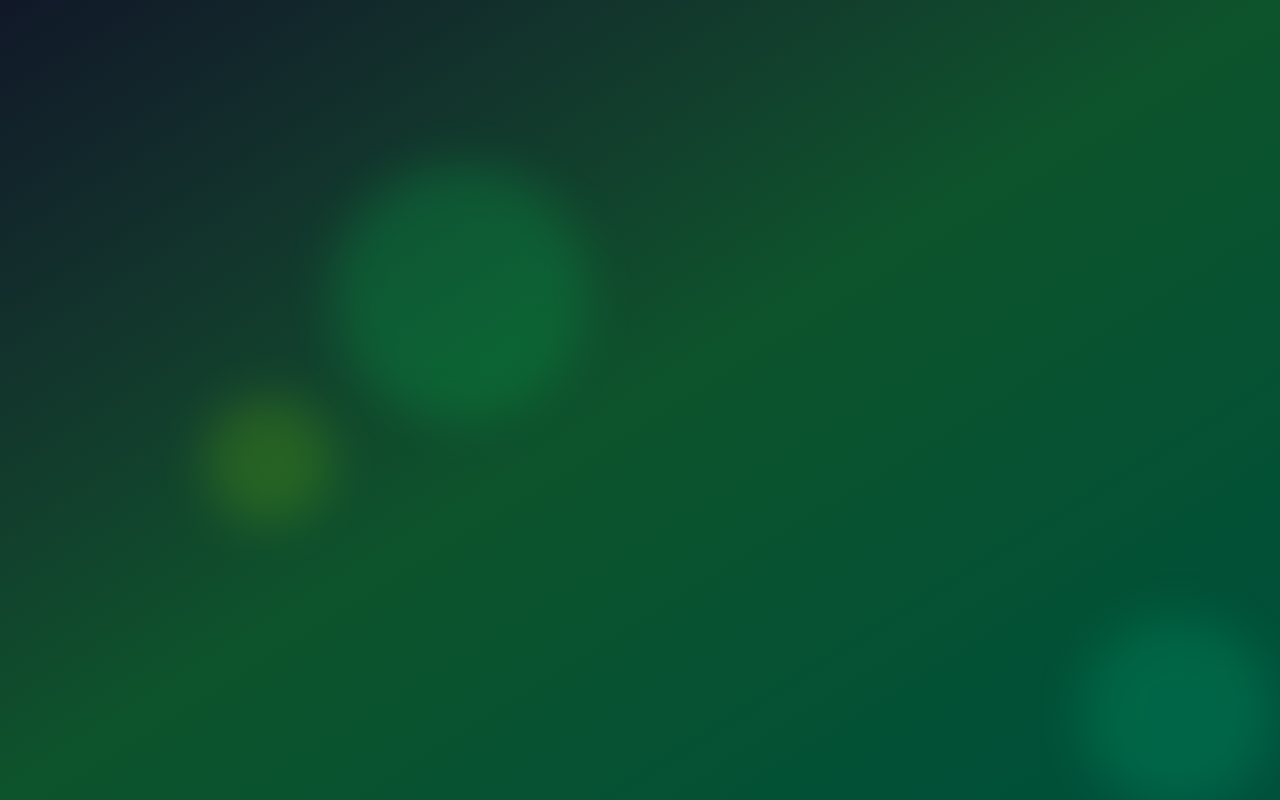
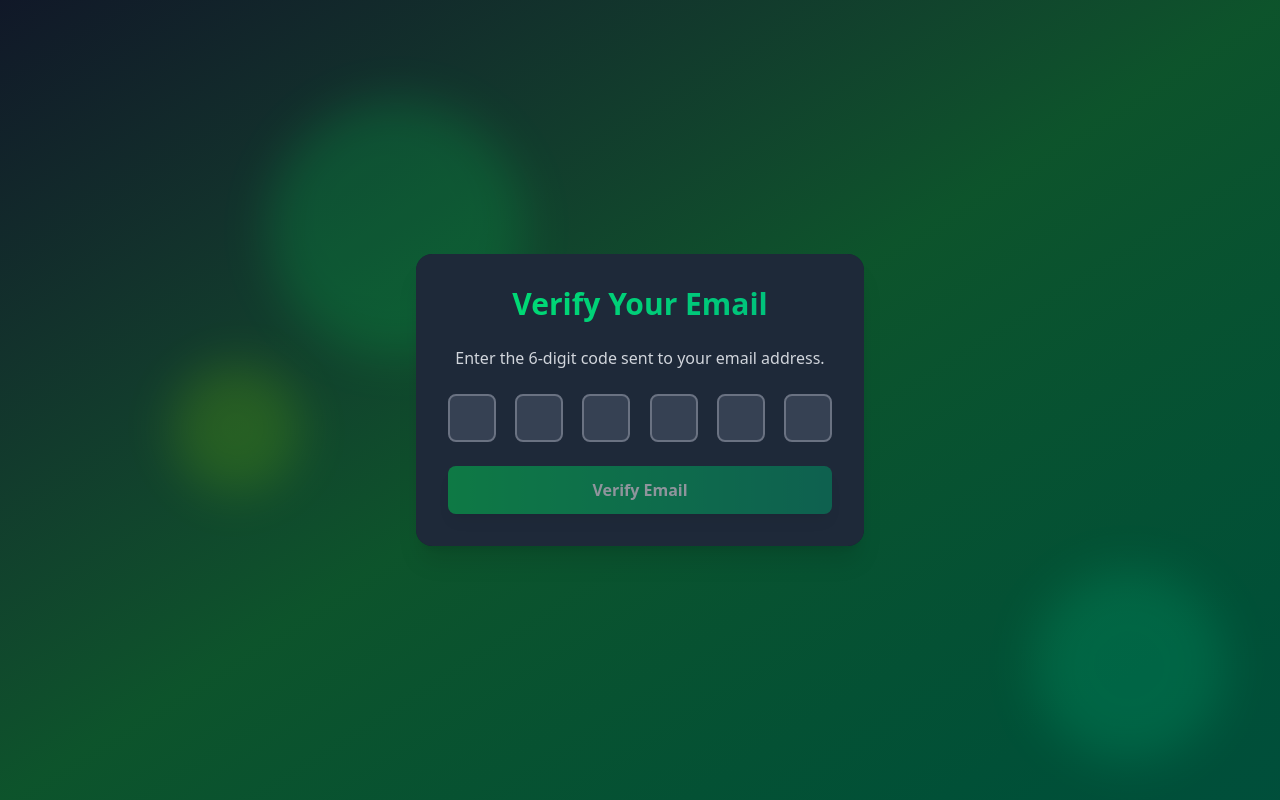
Before and after one commit to SirJames115/Advanced-Auth-Template, a React (Vite) app in the folder frontend/: page /verify-email in a window 1280 px wide. Before the commit this address had no page. Built offline with nearby package versions, Linux system fonts and the light colour scheme.

Commit message:
added Email Verification Page

```diff
--- a/frontend/src/App.jsx
+++ b/frontend/src/App.jsx
@@ -2,6 +2,7 @@
 import FloatingShape from "./components/FloatingShape";
 import SignupPage from "./pages/SignupPage";
 import LoginPage from "./pages/LoginPage";
+import EmailVerificationPage from "./pages/EmailVerificationPage";
 
 function App() {
   return (
@@ -31,6 +32,7 @@
         <Route path="/" index element={"Home"} />
         <Route path="/signup" element={<SignupPage />} />
         <Route path="/login" element={<LoginPage />} />
+        <Route path="/verify-email" element={<EmailVerificationPage />} />
       </Routes>
     </div>
   );
--- /dev/null
+++ b/frontend/src/pages/EmailVerificationPage.jsx
@@ -0,0 +1,126 @@
+import { useEffect, useRef, useState } from "react";
+import { motion } from "framer-motion";
+import { useNavigate } from "react-router-dom";
+
+const EmailVerificationPage = () => {
+  const [code, setCode] = useState(["", "", "", "", "", ""]);
+  const isLoading = false;
+  const inputRefs = useRef([]);
+  const navigate = useNavigate();
+
+  //   const handleChange = (index, value) => {
+  //     const newCode = [...code];
+
+  //     //Handle pasted code
+  //     if (value.length > 1) {
+  //       const pastedCode = value.slice(0, 6).split("");
+  //       for (let i = 0; i < 6; i++) {
+  //         newCode[i] = pastedCode[i] || "";
+  //       }
+  //       setCode(newCode);
+
+  //       //Focus on the last non-empty input or the first empty one
+  //       const lastFilledIndex = newCode.findLastIndex((digit) => digit !== "");
+  //       const focusIndex = lastFilledIndex < 5 ? lastFilledIndex + 1 : 5;
+  //       inputRefs.current[focusIndex].focus();
+  //     } else {
+  //       setCode(newCode);
+
+  //       //Move focus to the input field if value is entered
+  //       if (value && index < 5) {
+  //         inputRefs.current[index + 1].focus();
+  //       }
+  //     }
+  //   };
+
+  const handleChange = (index, value) => {
+    const newCode = [...code];
+
+    // Handle pasted code
+    if (value.length > 1) {
+      const pastedCode = value.slice(0, 6).split("");
+      for (let i = 0; i < 6; i++) {
+        newCode[i] = pastedCode[i] || "";
+      }
+      setCode(newCode);
+
+      // Focus on the last non-empty input or the first empty one
+      const lastFilledIndex = newCode.findLastIndex((digit) => digit !== "");
+      const focusIndex = lastFilledIndex < 5 ? lastFilledIndex + 1 : 5;
+      inputRefs.current[focusIndex].focus();
+    } else {
+      newCode[index] = value; // Fix: Store the value in the state
+      setCode(newCode);
+
+      // Move focus to the next input field if a value is entered
+      if (value && index < 5) {
+        inputRefs.current[index + 1].focus();
+      }
+    }
+  };
+
+  const handleKeyDown = (index, e) => {
+    if (e.key === "Backspace" && !code[index] && index > 0) {
+      inputRefs.current[index - 1].focus();
+    }
+  };
+
+  const handleSubmit = async (e) => {
+    e.preventDefault();
+    const verificationCode = code.join("");
+    console.log(`verification code submitted: ${verificationCode}`);
+    // isLoading = true;
+  };
+
+  //Auto submit when all fields are filled
+  useEffect(() => {
+    if (code.every((digit) => digit != "")) {
+      handleSubmit(new Event("submit"));
+    }
+  }, [code]);
+
+  return (
+    <div className="max-w-md w-full bg-gray-800 backdrop-filter backdrop-blur-xl rounded-2xl shadow-xl overflow-hidden">
+      <motion.div
+        initial={{ opacity: 0, y: -50 }}
+        animate={{ opacity: 1, y: 0 }}
+        transition={{ duration: 0.5 }}
+        className="bg-gray-800 opacity-50 backdrop-filter backdrop-blur-xl rounded-2xl shadow-2xl p-8 w-full max-w-md"
+      >
+        <h2 className="text-3xl font-bold mb-6 text-center bg-gradient-to-r from-green-400 to-emerald-500 text-transparent bg-clip-text">
+          Verify Your Email
+        </h2>
+        <p className="text-center text-gray-300 mb-6">
+          Enter the 6-digit code sent to your email address.
+        </p>
+        <form onSubmit={handleSubmit} className="space-y-6">
+          <div className="flex justify-between">
+            {code.map((digit, index) => (
+              <input
+                key={index}
+                ref={(el) => (inputRefs.current[index] = el)}
+                type="text"
+                maxLength="6"
+                value={digit}
+                onChange={(e) => handleChange(index, e.target.value)}
+                onKeyDown={(e) => handleKeyDown(index, e)}
+                className="w-12 h-12 text-center text-2xl font-bold bg-gray-700 text-white border-2 border-gray-500 rounded-lg focus:outline-none"
+              />
+            ))}
+          </div>
+          <motion.button
+            whileHover={{ scale: 1.05 }}
+            whileTap={{ scale: 0.95 }}
+            type="submit"
+            disabled={isLoading || code.some((digit) => !digit)}
+            className="w-full bg-gradient-to-r from-green-500 to-emerald-600 text-white font-bold py-3 px-4 rounded-lg shadow-lg hover:from-green-600 hover:to-emerald-700 focus:outline-none focus:ring-2 focus:ring-green-500 focus:ring-opacity-50 disabled:opacity-50"
+          >
+            {isLoading ? "Verifying..." : "Verify Email"}
+          </motion.button>
+        </form>
+      </motion.div>
+    </div>
+  );
+};
+
+export default EmailVerificationPage;
```
